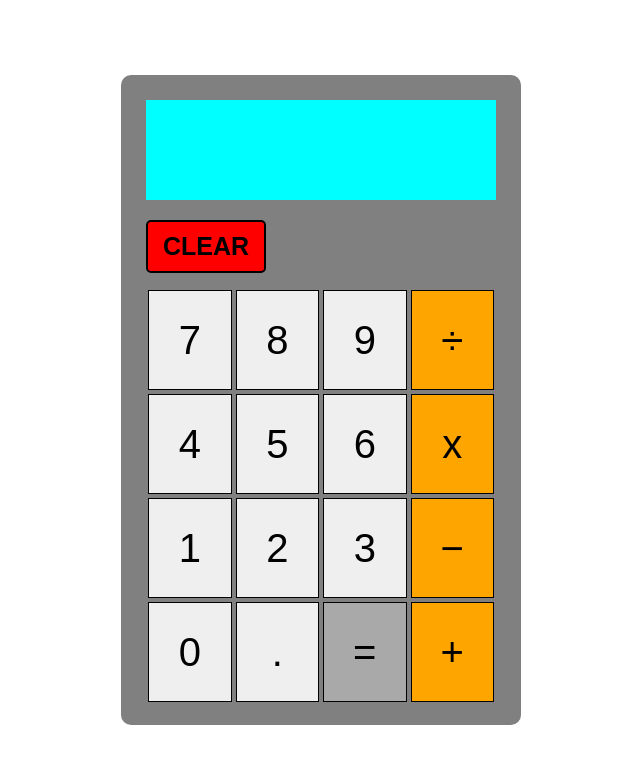
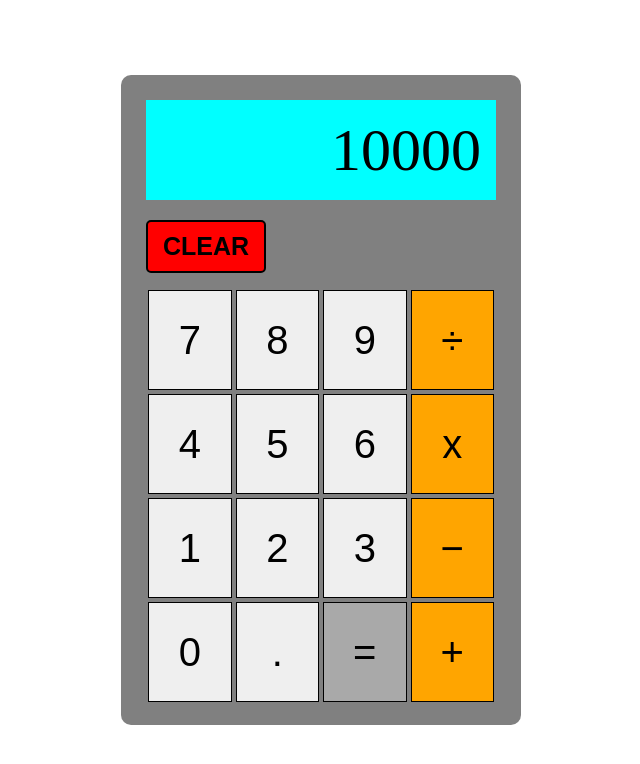
Before and after one commit to mahumsajid/calculator, a plain HTML site: page index.html in a window 1280 px wide. Shown: the whole page, without its empty margins (319-959 px from the left). Drawn offline with Linux system fonts and the light colour scheme.

Commit message:
Add digits to be displayed and add styling

```diff
--- a/index.html
+++ b/index.html
@@ -8,7 +8,9 @@
     </head>
     <body>
         <div class="calculator">
-            <div class="display"></div>
+            <div class="display">
+                <div class="answer">10000</div>
+            </div>
             <button class="clear">CLEAR</button>
             <div class="calc-btns">
                 <button class="digit">7</button>
@@ -22,8 +24,7 @@
                 <button class="operator">x</button>
 
                 <button class="digit">1</button>
-                    <button class="digit">2</button>
-                    <button class="digit">3</button>
+                <button class="digit">2</button>                    <button class="digit">3</button>
                 <button class="operator">−</button>
 
                 <button class="digit">0</button>
--- a/style.css
+++ b/style.css
@@ -27,6 +27,15 @@ body {
     width: 350px;
     height: 100px;
     background-color: aqua;
+    display: flex;
+    justify-content: flex-end;
+    align-items: flex-end;
+}
+
+.answer {
+    font-size: 60px;
+    margin: 15px;
+    font-weight: 400;
 }
 
 .calc-btns {
```
Lines whose indentation alone changed are shown as unchanged.
